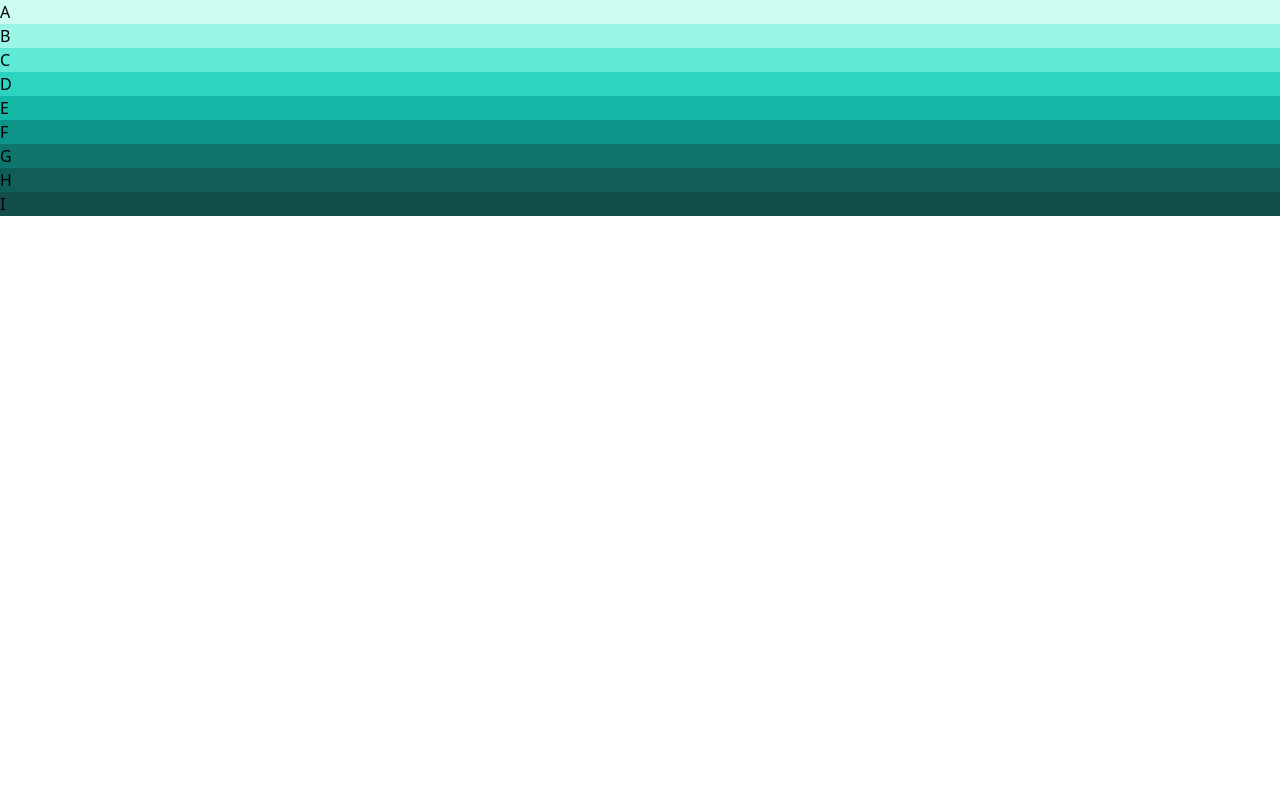
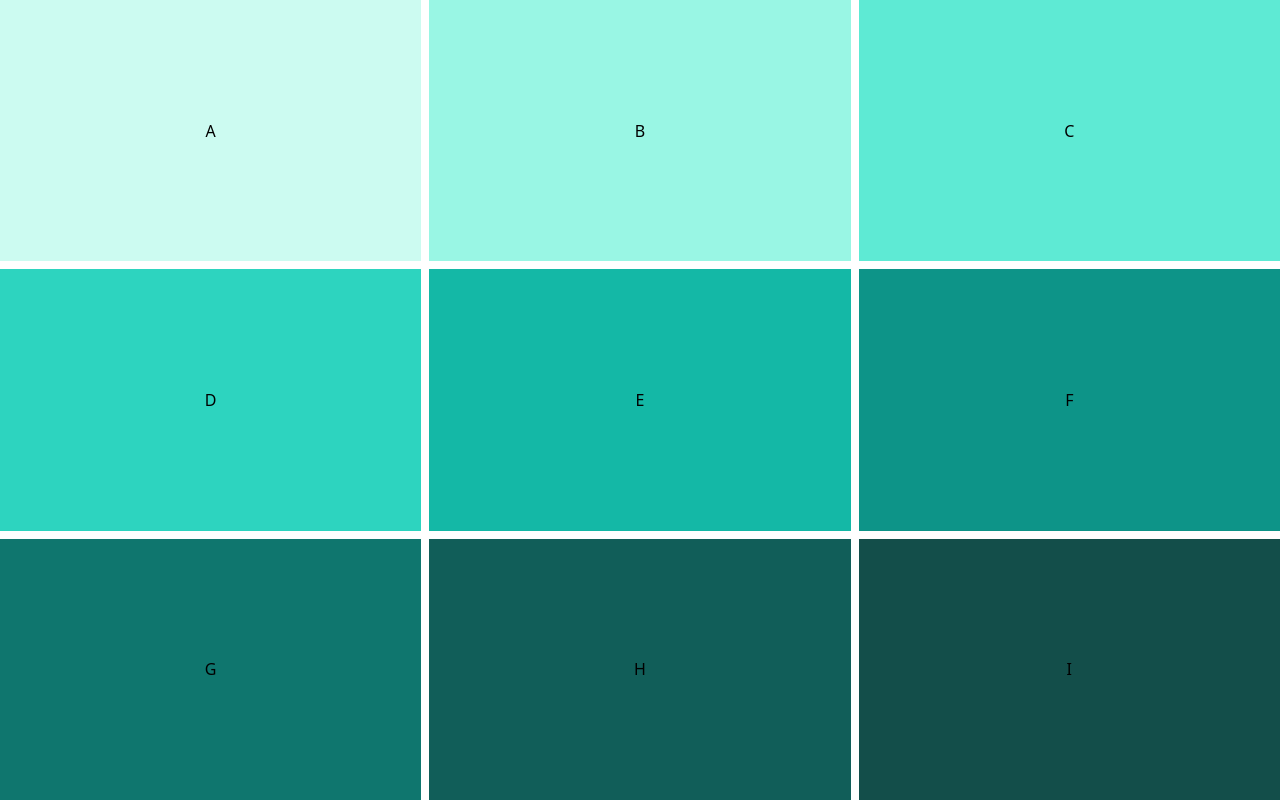
Before and after one commit to K4UNG/tailwind-challenge, a plain HTML site: page 03-block-gallery-challenge.html in a window 1280 px wide. Drawn offline with nearby package versions, Linux system fonts and the light colour scheme.

Commit message:
finish third challenge

```diff
--- a/03-block-gallery-challenge.html
+++ b/03-block-gallery-challenge.html
@@ -11,7 +11,9 @@
     <!-- Evenly distributed 3x3 grid -->
     <!-- Letters must be centered on the square -->
     <!-- Must have some spacing between the blocks -->
-    <div class="">
+    <div
+      class="grid grid-cols-3 min-h-screen gap-2 [&>div]:grid [&>div]:place-items-center"
+    >
       <div class="bg-teal-100">A</div>
       <div class="bg-teal-200">B</div>
       <div class="bg-teal-300">C</div>
```
